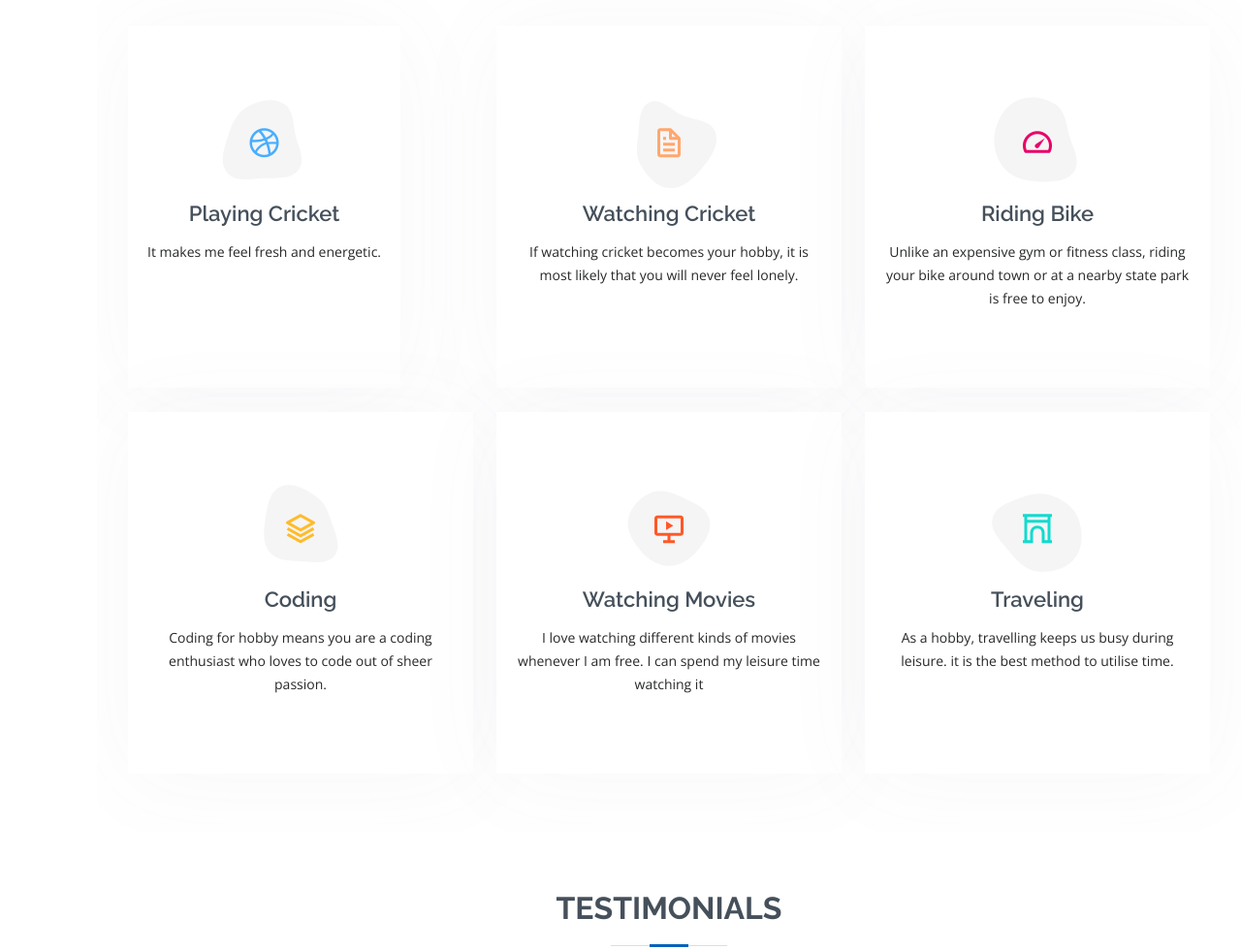
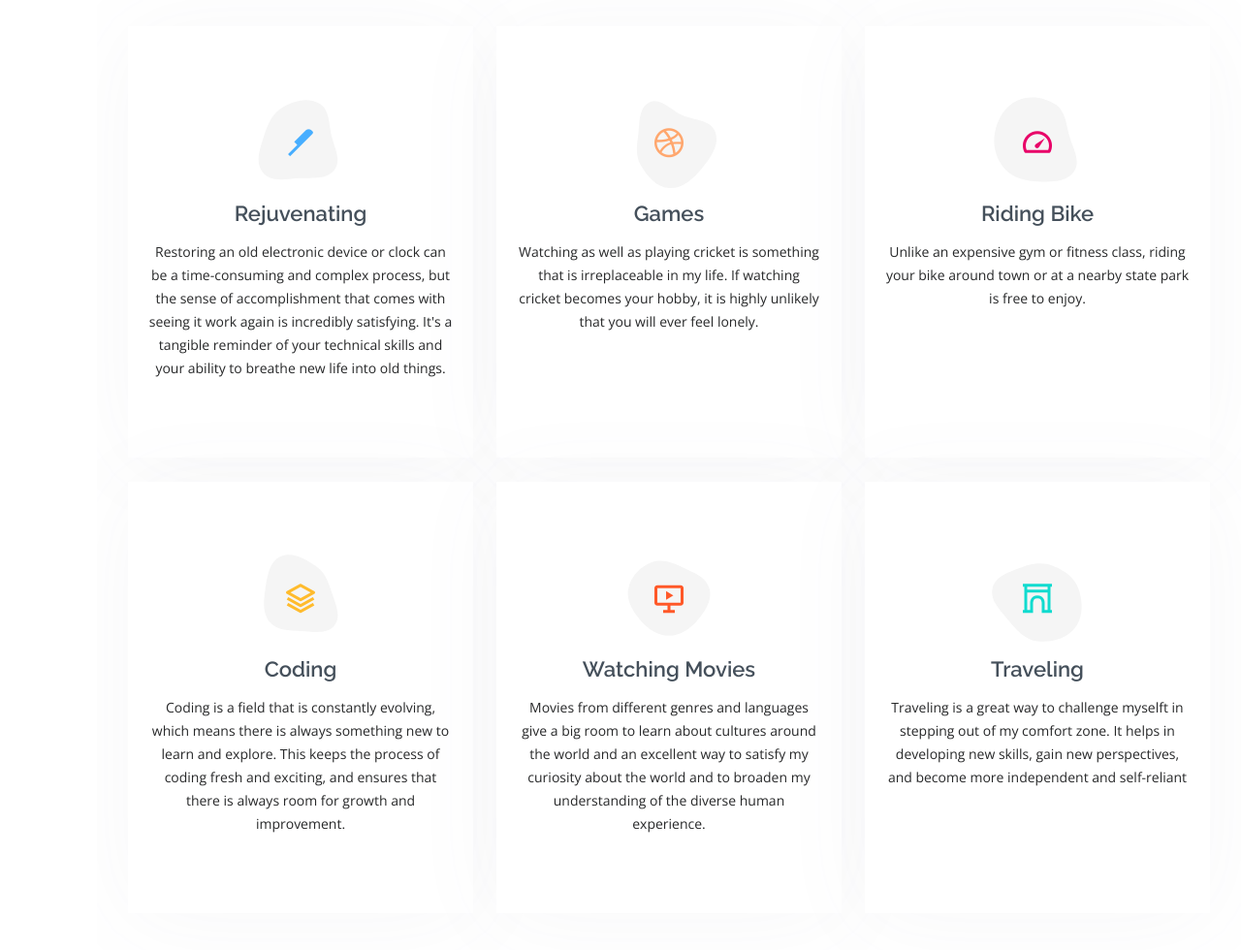
Before and after one commit to tashisreekantan/My-Profile, a plain HTML site: page index.html in a window 1280 px wide. Shown: the part 3267-4247 px from the top of the page at 97% size. Drawn offline with nearby package versions, Linux system fonts and the light colour scheme.

Commit message:
hobbies changes

```diff
--- a/index.html
+++ b/index.html
@@ -264,10 +264,10 @@
                 <svg width="100" height="100" viewBox="0 0 600 600" xmlns="http://www.w3.org/2000/svg">
                   <path stroke="none" stroke-width="0" fill="#f5f5f5" d="M300,521.0016835830174C376.1290562159157,517.8887921683347,466.0731472004068,529.7835943286574,510.70327084640275,468.03025145048787C554.3714126377745,407.6079735673963,508.03601936045806,328.9844924480964,491.2728898941984,256.3432110539036C474.5976632858925,184.082847569629,479.9380746630129,96.60480741107993,416.23090153303,58.64404602377083C348.86323505073057,18.502131276798302,261.93793281208167,40.57373210992963,193.5410806939664,78.93577620505333C130.42746243093433,114.334589627462,98.30271207620316,179.96522072025542,76.75703585869454,249.04625023123273C51.97151888228291,328.5150500222984,13.704378332031375,421.85034740162234,66.52175969318436,486.19268352777647C119.04800174914682,550.1803526380478,217.28368757567262,524.383925680826,300,521.0016835830174"></path>
                 </svg>
-                <i class="bx bxl-dribbble"></i>
+                <i class="bx bx-knife"></i>
               </div>
-              <h4><a href="">Playing Cricket</a></h4>
-              <p> It makes me feel fresh and energetic.</p>
+              <h4><a href="">Rejuvenating</a></h4>
+              <p> Restoring an old electronic device or clock can be a time-consuming and complex process, but the sense of accomplishment that comes with seeing it work again is incredibly satisfying. It's a tangible reminder of your technical skills and your ability to breathe new life into old things.</p>
             </div>
           </div>
 
@@ -277,10 +277,10 @@
                 <svg width="100" height="100" viewBox="0 0 600 600" xmlns="http://www.w3.org/2000/svg">
                   <path stroke="none" stroke-width="0" fill="#f5f5f5" d="M300,582.0697525312426C382.5290701553225,586.8405444964366,449.9789794690241,525.3245884688669,502.5850820975895,461.55621195738473C556.606425686781,396.0723002908107,615.8543463187945,314.28637112970534,586.6730223649479,234.56875336149918C558.9533121215079,158.8439757836574,454.9685369536778,164.00468322053177,381.49747125262974,130.76875717737553C312.15926192815925,99.40240125094834,248.97055460311594,18.661163978235184,179.8680185752513,50.54337015887873C110.5421016452524,82.52863877960104,119.82277516462835,180.83849132639028,109.12597500060166,256.43424936330496C100.08760227029461,320.3096726198365,92.17705696193138,384.0621239912766,124.79988738764834,439.7174275375508C164.83382741302287,508.01625554203684,220.96474134820875,577.5009287672846,300,582.0697525312426"></path>
                 </svg>
-                <i class="bx bx-file"></i>
+                <i class="bx bxl-dribbble"></i>
               </div>
-              <h4><a href="">Watching Cricket</a></h4>
-              <p>If watching cricket becomes your hobby, it is most likely that you will never feel lonely.</p>
+              <h4><a href="">Games</a></h4>
+              <p>Watching as well as playing cricket is something that is irreplaceable in my life. If watching cricket becomes your hobby, it is highly unlikely that you will ever feel lonely.</p>
             </div>
           </div>
 
@@ -306,7 +306,7 @@
                 <i class="bx bx-layer"></i>
               </div>
               <h4><a href="">Coding</a></h4>
-              <p>Coding for hobby means you are a coding enthusiast who loves to code out of sheer passion.</p>
+              <p>Coding is a field that is constantly evolving, which means there is always something new to learn and explore. This keeps the process of coding fresh and exciting, and ensures that there is always room for growth and improvement.</p>
             </div>
           </div>
 
@@ -319,7 +319,7 @@
                 <i class="bx bx-slideshow"></i>
               </div>
               <h4><a href="">Watching Movies</a></h4>
-              <p>I love watching different kinds of movies whenever I am free. I can spend my leisure time watching it</p>
+              <p>Movies from different genres and languages give a big room to learn about cultures around the world and an excellent way to satisfy my curiosity about the world and to broaden my understanding of the diverse human experience.</p>
             </div>
           </div>
 
@@ -332,7 +332,7 @@
                 <i class="bx bx-arch"></i>
               </div>
               <h4><a href="">Traveling</a></h4>
-              <p>As a hobby, travelling keeps us busy during leisure. it is the best method to utilise time.</p>
+              <p>Traveling is a great way to challenge myselft in stepping out of my comfort zone. It helps in developing new skills, gain new perspectives, and become more independent and self-reliant</p>
             </div>
           </div>
 
```
